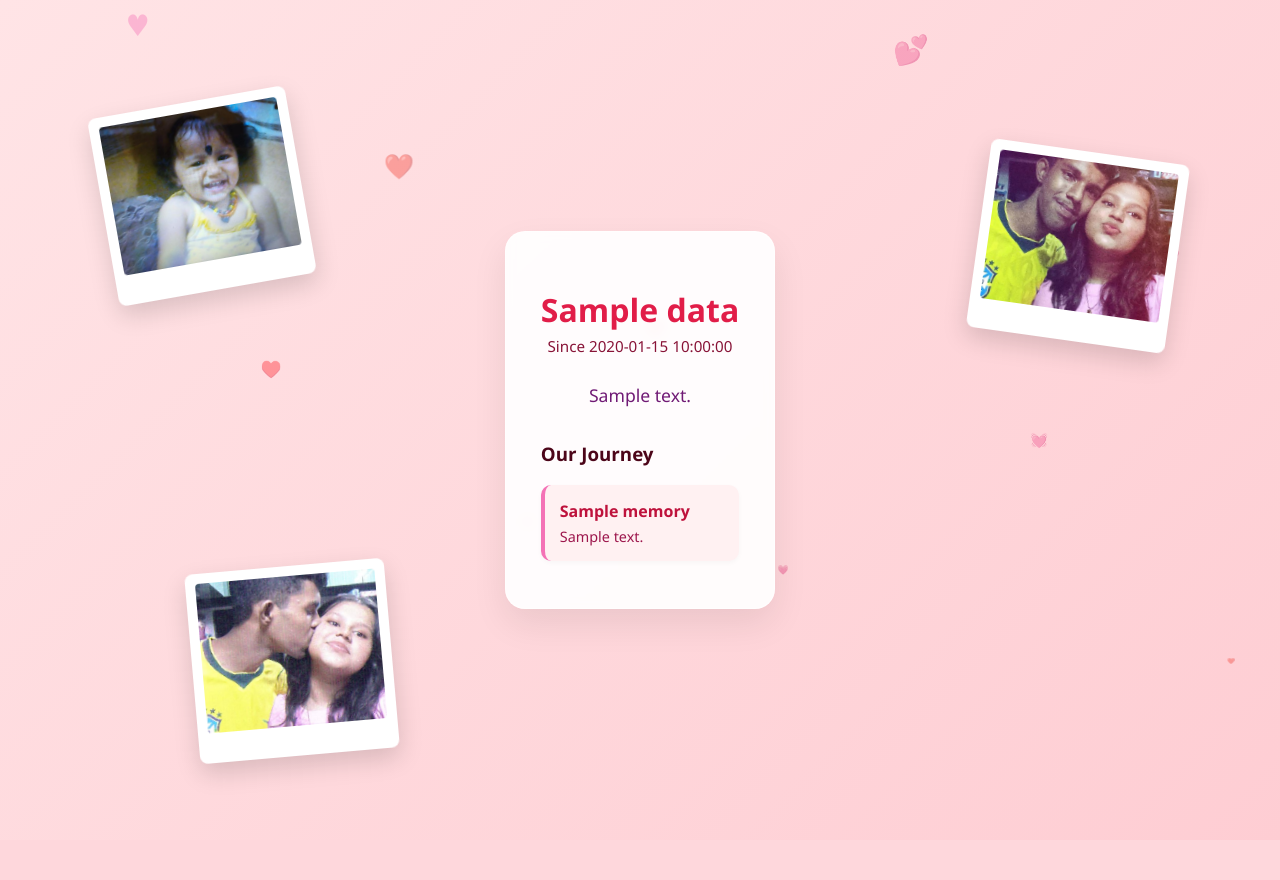
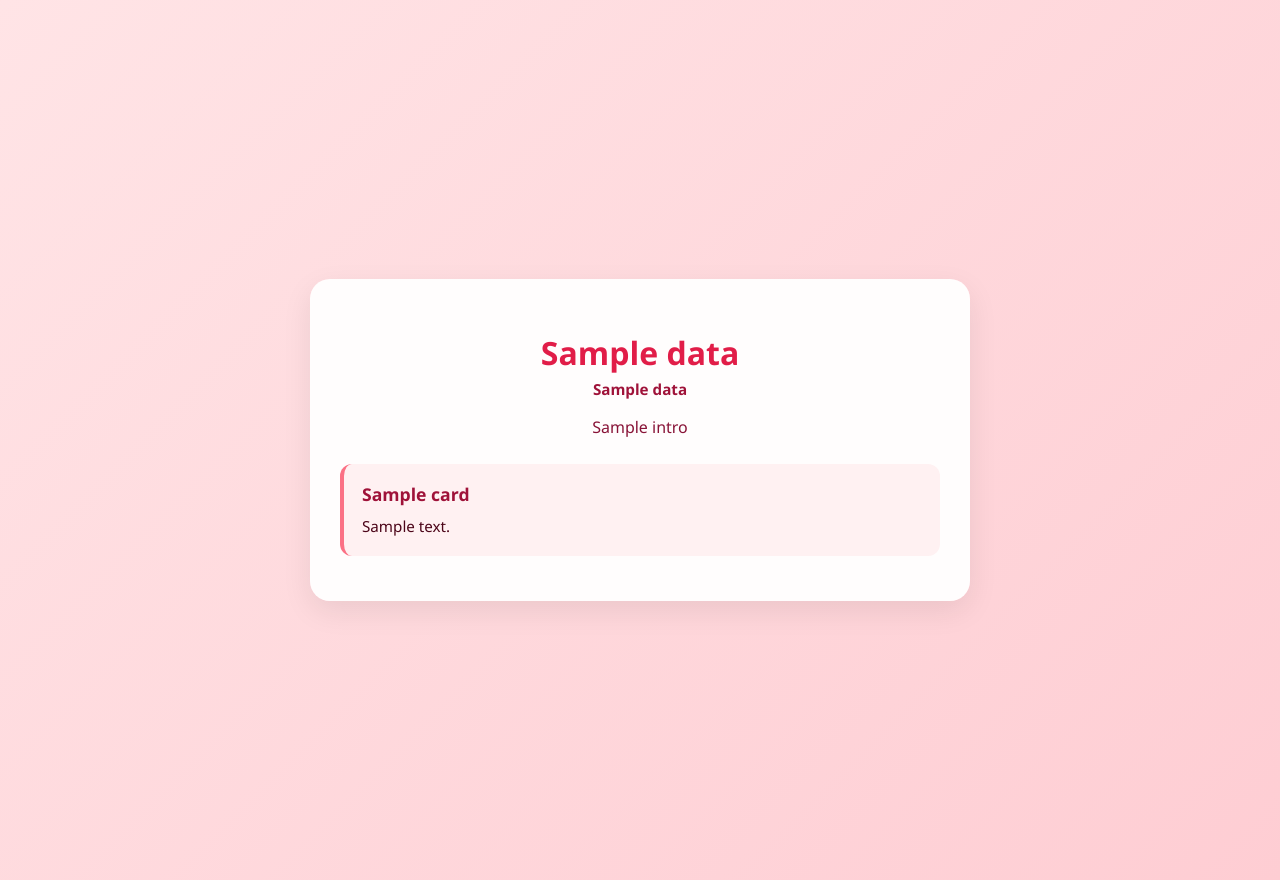
Before and after one commit to 9870299v-hue/GF_website, a Flask app: template templates/index.html in a window 1280 px wide. Before the commit the page ends 777 px from the top, so only its background shows below. Run offline with Flask 3, Linux system fonts and the light colour scheme; the template is opened without the code that fills it: most values are stand-ins (such as "Sample title", 1, 10 or a date in 2020).

Commit message:
Update index.html

```diff
--- a/templates/index.html
+++ b/templates/index.html
@@ -1,4 +1,6 @@
-<!DOCTYPE html>
+
+
+     <!DOCTYPE html>
 <html lang="en">
 <head>
     <meta charset="UTF-8">
@@ -14,154 +16,104 @@
             align-items: center;
             min-height: 100vh;
             margin: 0;
-            padding: 20px;
+            padding: 40px 20px;
             position: relative;
-            overflow: hidden;
+            overflow-x: hidden;
         }
 
-        /* Floating Hearts */
-        .hearts-layer {
-            position: fixed;
-            top: 0;
-            left: 0;
+        .main-card {
+            background: rgba(255, 255, 255, 0.95);
+            border-radius: 20px;
+            padding: 30px;
+            max-width: 600px;
             width: 100%;
-            height: 100%;
-            pointer-events: none;
-            z-index: 0;
-        }
-
-        .heart {
-            position: absolute;
-            color: rgba(244, 114, 182, 0.4);
-            font-size: 24px;
-            animation: float-heart linear infinite;
-        }
-
-        @keyframes float-heart {
-            0% { transform: translateY(100vh) scale(0); opacity: 0; }
-            10% { opacity: 1; }
-            90% { opacity: 1; }
-            100% { transform: translateY(-20vh) scale(1.5); opacity: 0; }
-        }
-
-        .heart:nth-child(1)  { left: 10%; animation-duration: 8s; animation-delay: 0s; }
-        .heart:nth-child(2)  { left: 20%; animation-duration: 12s; animation-delay: 1s; }
-        .heart:nth-child(3)  { left: 30%; animation-duration: 9s; animation-delay: 0.5s; }
-        .heart:nth-child(4)  { left: 40%; animation-duration: 15s; animation-delay: 2s; }
-        .heart:nth-child(5)  { left: 50%; animation-duration: 11s; animation-delay: 1s; }
-        .heart:nth-child(6)  { left: 60%; animation-duration: 14s; animation-delay: 3s; }
-        .heart:nth-child(7)  { left: 70%; animation-duration: 8s; animation-delay: 0.2s; }
-        .heart:nth-child(8)  { left: 80%; animation-duration: 13s; animation-delay: 1.5s; }
-        .heart:nth-child(9)  { left: 90%; animation-duration: 10s; animation-delay: 0.8s; }
-        .heart:nth-child(10) { left: 95%; animation-duration: 16s; animation-delay: 4s; }
-
-        /* Polaroid Photos */
-        .bg-photo {
-            position: absolute;
-            width: 180px;
-            padding: 10px 10px 25px 10px;
-            background: #ffffff;
-            border-radius: 8px;
-            box-shadow: 0 10px 25px rgba(0, 0, 0, 0.15);
-            z-index: 1;
-            transition: all 0.3s ease;
-        }
-
-        .bg-photo img {
-            width: 100%;
-            height: 150px;
-            object-fit: cover;
-            border-radius: 4px;
-        }
-
-        .bg-photo:hover {
-            transform: scale(1.08) rotate(0deg) !important;
+            box-shadow: 0 10px 30px rgba(0, 0, 0, 0.08);
+            text-align: center;
             z-index: 10;
         }
 
-        .photo-left { top: 12%; left: 8%; transform: rotate(-10deg); }
-        .photo-right { top: 18%; right: 8%; transform: rotate(8deg); }
-        .photo-bottom { bottom: 10%; left: 15%; transform: rotate(-5deg); }
+        h1 {
+            color: #E11D48;
+            font-size: 2rem;
+            margin-bottom: 5px;
+        }
 
-        /* Main Card */
-        .card {
-            background: rgba(255, 255, 255, 0.92);
-            backdrop-filter: blur(5px);
-            border: 1px solid rgba(255, 255, 255, 0.6);
-            border-radius: 20px;
-            max-width: 500px;
-            padding: 35px;
-            box-shadow: 0 15px 35px rgba(0, 0, 0, 0.08);
-            text-align: center;
-            position: relative;
+        .subtitle {
+            color: #9F1239;
+            font-size: 0.95rem;
+            margin-bottom: 15px;
+            font-weight: 600;
+        }
+
+        .intro-text {
+            font-size: 1rem;
+            color: #881337;
+            margin-bottom: 25px;
+            line-height: 1.5;
+        }
+
+        .card-section {
+            background: #FFF1F2;
+            border-left: 4px solid #FB7185;
+            border-radius: 12px;
+            padding: 18px;
+            margin-bottom: 15px;
+            text-align: left;
+        }
+
+        .card-section h3 {
+            margin: 0 0 8px 0;
+            color: #9F1239;
+            font-size: 1.1rem;
+        }
+
+        .card-section p {
+            margin: 0;
+            color: #4C0519;
+            font-size: 0.95rem;
+            line-height: 1.6;
+        }
+
+        /* Polaroids */
+        .polaroid {
+            position: absolute;
+            background: white;
+            padding: 10px 10px 25px 10px;
+            box-shadow: 0 8px 20px rgba(0, 0, 0, 0.15);
+            border-radius: 4px;
             z-index: 5;
         }
 
-        h1 { color: #E11D48; margin-bottom: 5px; }
-        .date { font-size: 0.95em; color: #881337; margin-bottom: 25px; }
-        p { line-height: 1.7; color: #701A75; font-size: 1.1em; }
-        .timeline { margin-top: 30px; text-align: left; }
-
-        .memory-box {
-            background: #FFF1F2;
-            padding: 15px;
-            border-radius: 10px;
-            margin-bottom: 12px;
-            border-left: 4px solid #F472B6;
-            box-shadow: 0 2px 5px rgba(0,0,0,0.03);
+        .polaroid img {
+            width: 150px;
+            height: 150px;
+            object-fit: cover;
+            border-radius: 2px;
         }
 
-        .memory-title { font-weight: bold; color: #BE123C; }
-        .memory-desc { font-size: 0.9em; color: #9D174D; margin-top: 5px; }
+        .p1 { top: 5%; left: 5%; transform: rotate(-8deg); }
+        .p2 { top: 10%; right: 5%; transform: rotate(6deg); }
+        .p3 { bottom: 5%; left: 8%; transform: rotate(5deg); }
 
         @media (max-width: 768px) {
-            .bg-photo { width: 130px; padding: 8px 8px 18px 8px; }
-            .bg-photo img { height: 110px; }
-            .card { padding: 25px; }
+            .polaroid { display: none; }
+            body { padding: 20px 10px; }
         }
     </style>
 </head>
 <body>
 
-    <div class="hearts-layer">
-        <div class="heart">♥</div>
-        <div class="heart">♥️</div>
-        <div class="heart">❤️</div>
-        <div class="heart">🩷</div>
-        <div class="heart">💖</div>
-        <div class="heart">💗</div>
-        <div class="heart">💕</div>
-        <div class="heart">💓</div>
-        <div class="heart">💞</div>
-        <div class="heart">❤️</div>
-    </div>
+    <div class="main-card">
+        <h1>{{ data.title }}</h1>
+        <div class="subtitle">{{ data.subtitle }}</div>
+        <p class="intro-text">{{ data.intro }}</p>
 
-    <div class="bg-photo photo-left">
-        <img src="{{ url_for('static', filename='photo1.jpg') }}" alt="Us 1">
-    </div>
-
-    <div class="bg-photo photo-right">
-        <img src="{{ url_for('static', filename='photo2.jpg') }}" alt="Us 2">
-    </div>
-
-    <div class="bg-photo photo-bottom">
-        <img src="{{ url_for('static', filename='photo3.jpg') }}" alt="Us 3">
-    </div>
-
-    <div class="card">
-        <h1>{{ data.title }}</h1>
-        <div class="date">Since {{ data.date_met }}</div>
-        <p>{{ data.message }}</p>
-
-        <div class="timeline">
-            <h3>Our Journey</h3>
-            {% for memory in data.memories %}
-                <div class="memory-box">
-                    <div class="memory-title">{{ memory.title }}</div>
-                    <div class="memory-desc">{{ memory.desc }}</div>
-                </div>
-            {% endfor %}
+        {% for card in data.cards %}
+        <div class="card-section">
+            <h3>{{ card.title }}</h3>
+            <p>{{ card.text }}</p>
         </div>
+        {% endfor %}
     </div>
 
 </body>
```
